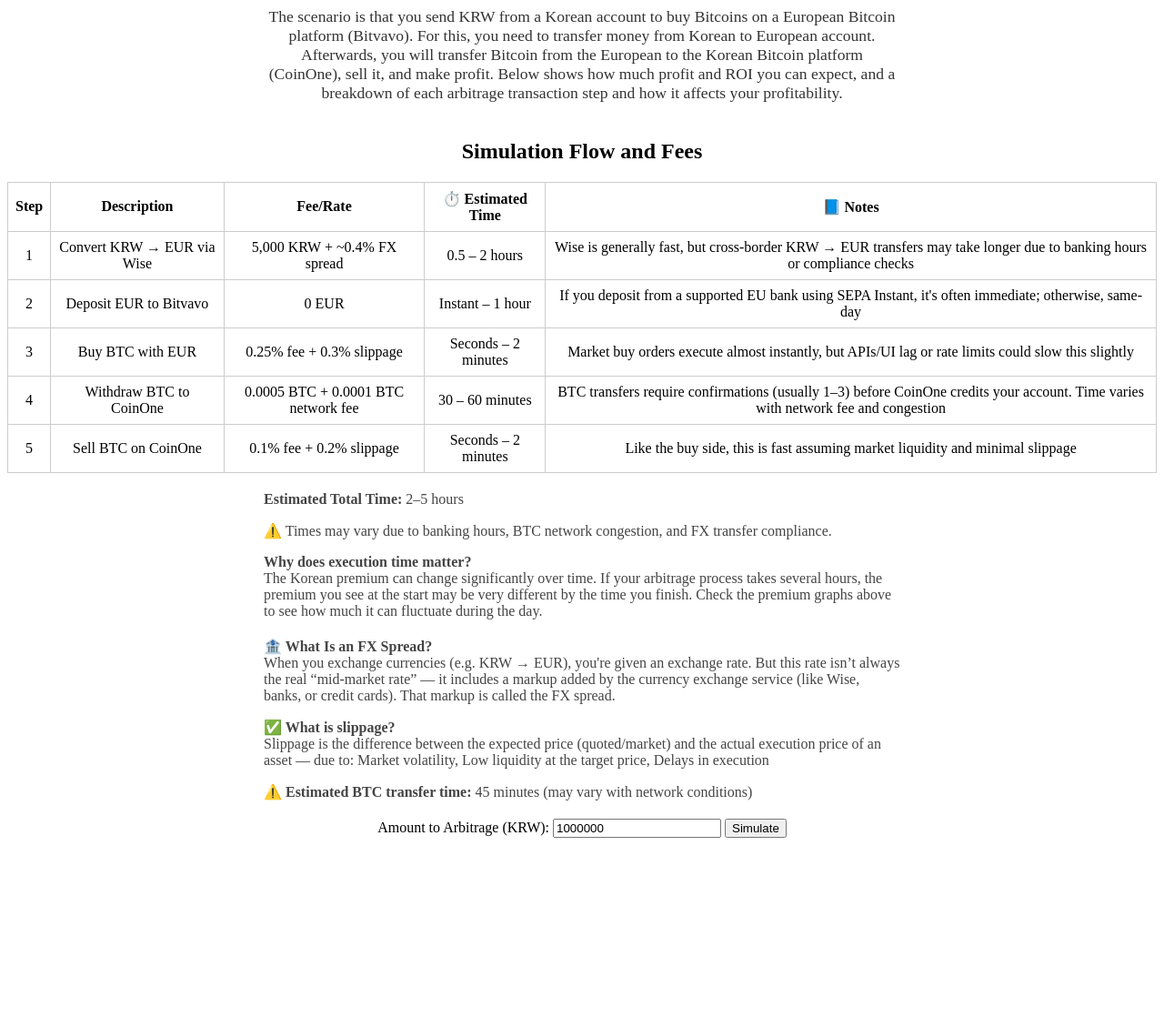
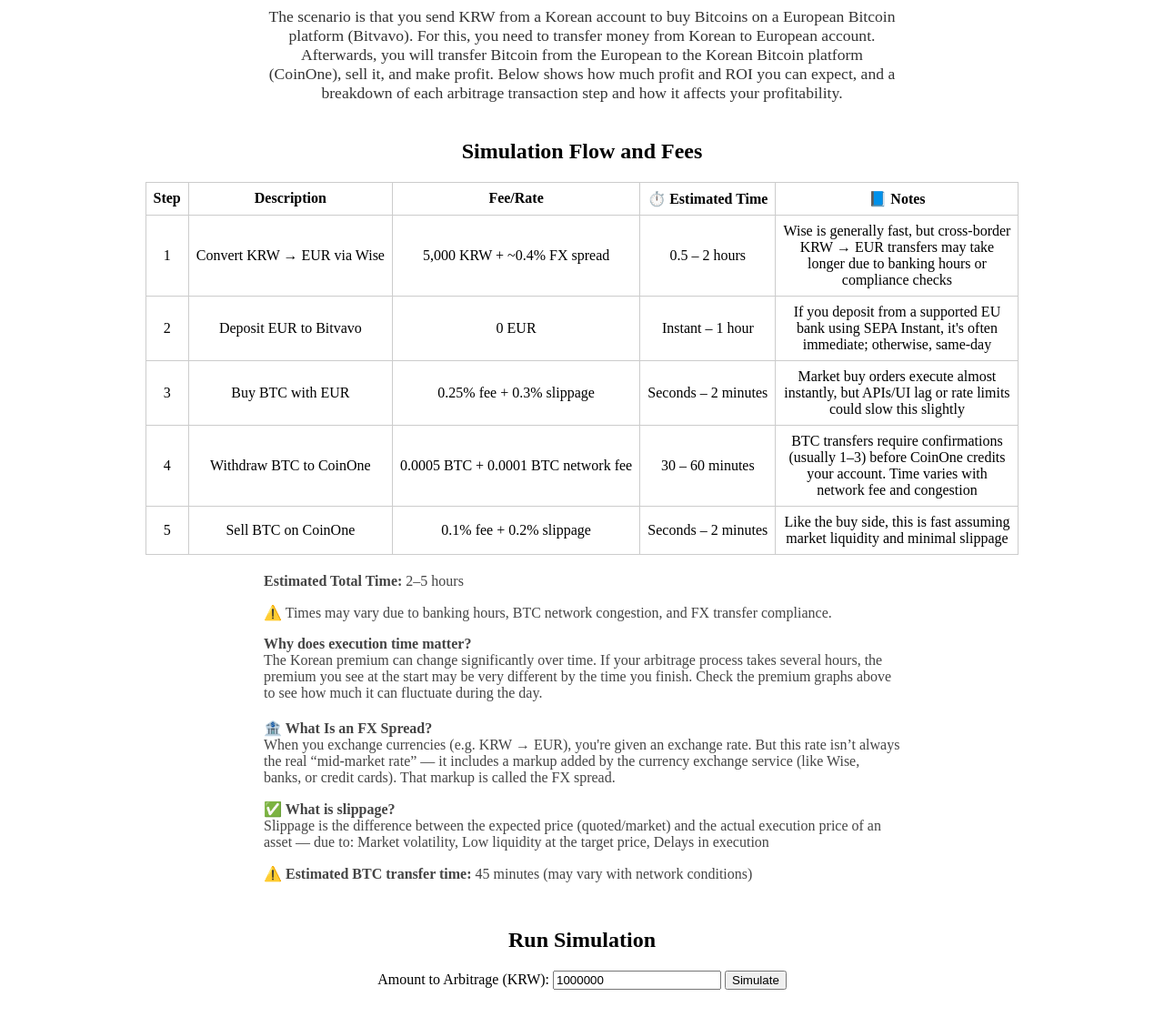
Before and after one commit to dokim804/kimchi-arbitrage-bot, a Flask app: page /simulation in a window 1280 px wide. Shown: the part 156-1274 px from the top of the page at 91% size. Before the commit the page ends 1077 px from the top, so only its background shows below. Run offline with Flask 3, Linux system fonts and the light colour scheme.

Commit message:
update formatting 1. make table "notes" column width smaller 2. put table explanation on the left 3. create a new heading for "run simulator"

```diff
--- a/app/templates/simulation.html
+++ b/app/templates/simulation.html
@@ -23,6 +23,21 @@
             font-size: 1.1em;
             color: #333;
         }
+        /* Fix Notes column width */
+        .notes-col {
+            width: 250px;
+            min-width: 180px;
+            max-width: 250px;
+            word-break: break-word;
+        }
+        /* Left-align explanation blocks */
+        .explanation-block {
+            max-width: 700px;
+            margin: 20px auto;
+            font-size: 1em;
+            color: #444;
+            text-align: left;
+        }
     </style>
 </head>
 <body>
@@ -44,7 +59,7 @@
                     <th style="border:1px solid #ccc; padding:8px;">Description</th>
                     <th style="border:1px solid #ccc; padding:8px;">Fee/Rate</th>
                     <th style="border:1px solid #ccc; padding:8px;">⏱️ Estimated Time</th>
-                    <th style="border:1px solid #ccc; padding:8px;">📘 Notes</th>
+                    <th class="notes-col" style="border:1px solid #ccc; padding:8px;">📘 Notes</th>
                 </tr>
             </thead>
             <tbody>
@@ -53,39 +68,39 @@
                     <td style="border:1px solid #ccc; padding:8px;">Convert KRW → EUR via Wise</td>
                     <td style="border:1px solid #ccc; padding:8px;">5,000 KRW + ~0.4% FX spread</td>
                     <td style="border:1px solid #ccc; padding:8px;">0.5 – 2 hours</td>
-                    <td style="border:1px solid #ccc; padding:8px;">Wise is generally fast, but cross-border KRW → EUR transfers may take longer due to banking hours or compliance checks</td>
+                    <td class="notes-col" style="border:1px solid #ccc; padding:8px;">Wise is generally fast, but cross-border KRW → EUR transfers may take longer due to banking hours or compliance checks</td>
                 </tr>
                 <tr>
                     <td style="border:1px solid #ccc; padding:8px;">2</td>
                     <td style="border:1px solid #ccc; padding:8px;">Deposit EUR to Bitvavo</td>
                     <td style="border:1px solid #ccc; padding:8px;">0 EUR</td>
                     <td style="border:1px solid #ccc; padding:8px;">Instant – 1 hour</td>
-                    <td style="border:1px solid #ccc; padding:8px;">If you deposit from a supported EU bank using SEPA Instant, it's often immediate; otherwise, same-day</td>
+                    <td class="notes-col" style="border:1px solid #ccc; padding:8px;">If you deposit from a supported EU bank using SEPA Instant, it's often immediate; otherwise, same-day</td>
                 </tr>
                 <tr>
                     <td style="border:1px solid #ccc; padding:8px;">3</td>
                     <td style="border:1px solid #ccc; padding:8px;">Buy BTC with EUR</td>
                     <td style="border:1px solid #ccc; padding:8px;">0.25% fee + 0.3% slippage</td>
                     <td style="border:1px solid #ccc; padding:8px;">Seconds – 2 minutes</td>
-                    <td style="border:1px solid #ccc; padding:8px;">Market buy orders execute almost instantly, but APIs/UI lag or rate limits could slow this slightly</td>
+                    <td class="notes-col" style="border:1px solid #ccc; padding:8px;">Market buy orders execute almost instantly, but APIs/UI lag or rate limits could slow this slightly</td>
                 </tr>
                 <tr>
                     <td style="border:1px solid #ccc; padding:8px;">4</td>
                     <td style="border:1px solid #ccc; padding:8px;">Withdraw BTC to CoinOne</td>
                     <td style="border:1px solid #ccc; padding:8px;">0.0005 BTC + 0.0001 BTC network fee</td>
                     <td style="border:1px solid #ccc; padding:8px;">30 – 60 minutes</td>
-                    <td style="border:1px solid #ccc; padding:8px;">BTC transfers require confirmations (usually 1–3) before CoinOne credits your account. Time varies with network fee and congestion</td>
+                    <td class="notes-col" style="border:1px solid #ccc; padding:8px;">BTC transfers require confirmations (usually 1–3) before CoinOne credits your account. Time varies with network fee and congestion</td>
                 </tr>
                 <tr>
                     <td style="border:1px solid #ccc; padding:8px;">5</td>
                     <td style="border:1px solid #ccc; padding:8px;">Sell BTC on CoinOne</td>
                     <td style="border:1px solid #ccc; padding:8px;">0.1% fee + 0.2% slippage</td>
                     <td style="border:1px solid #ccc; padding:8px;">Seconds – 2 minutes</td>
-                    <td style="border:1px solid #ccc; padding:8px;">Like the buy side, this is fast assuming market liquidity and minimal slippage</td>
+                    <td class="notes-col" style="border:1px solid #ccc; padding:8px;">Like the buy side, this is fast assuming market liquidity and minimal slippage</td>
                 </tr>
             </tbody>
         </table>
-        <div style="max-width:700px; margin:20px auto; text-align:left; font-size:1em; color:#444;">
+        <div class="explanation-block">
             <p><b>Estimated Total Time:</b> 2–5 hours</p>
             <p>⚠️ Times may vary due to banking hours, BTC network congestion, and FX transfer compliance.</p>
             <p><b>Why does execution time matter?</b><br>
@@ -93,7 +108,7 @@
         </div>
     </div>
 
-    <div style="max-width:700px; margin:20px auto; text-align:left; font-size:1em; color:#444;">
+    <div class="explanation-block">
         <p><b>🏦 What Is an FX Spread?</b><br>
         When you exchange currencies (e.g. KRW → EUR), you're given an exchange rate. But this rate isn’t always the real “mid-market rate” — it includes a markup added by the currency exchange service (like Wise, banks, or credit cards). That markup is called the FX spread.</p>
         <p><b>✅ What is slippage?</b><br>
@@ -101,6 +116,7 @@
         <p><b>⚠️ Estimated BTC transfer time:</b> 45 minutes (may vary with network conditions)</p>
     </div>
 
+    <h2 class="centered" style="margin-top:50px;">Run Simulation</h2>
     <form id="simForm" class="centered">
         <label for="krwAmount">Amount to Arbitrage (KRW):</label>
         <input type="number" id="krwAmount" value="1000000" min="10000" step="10000">
```
